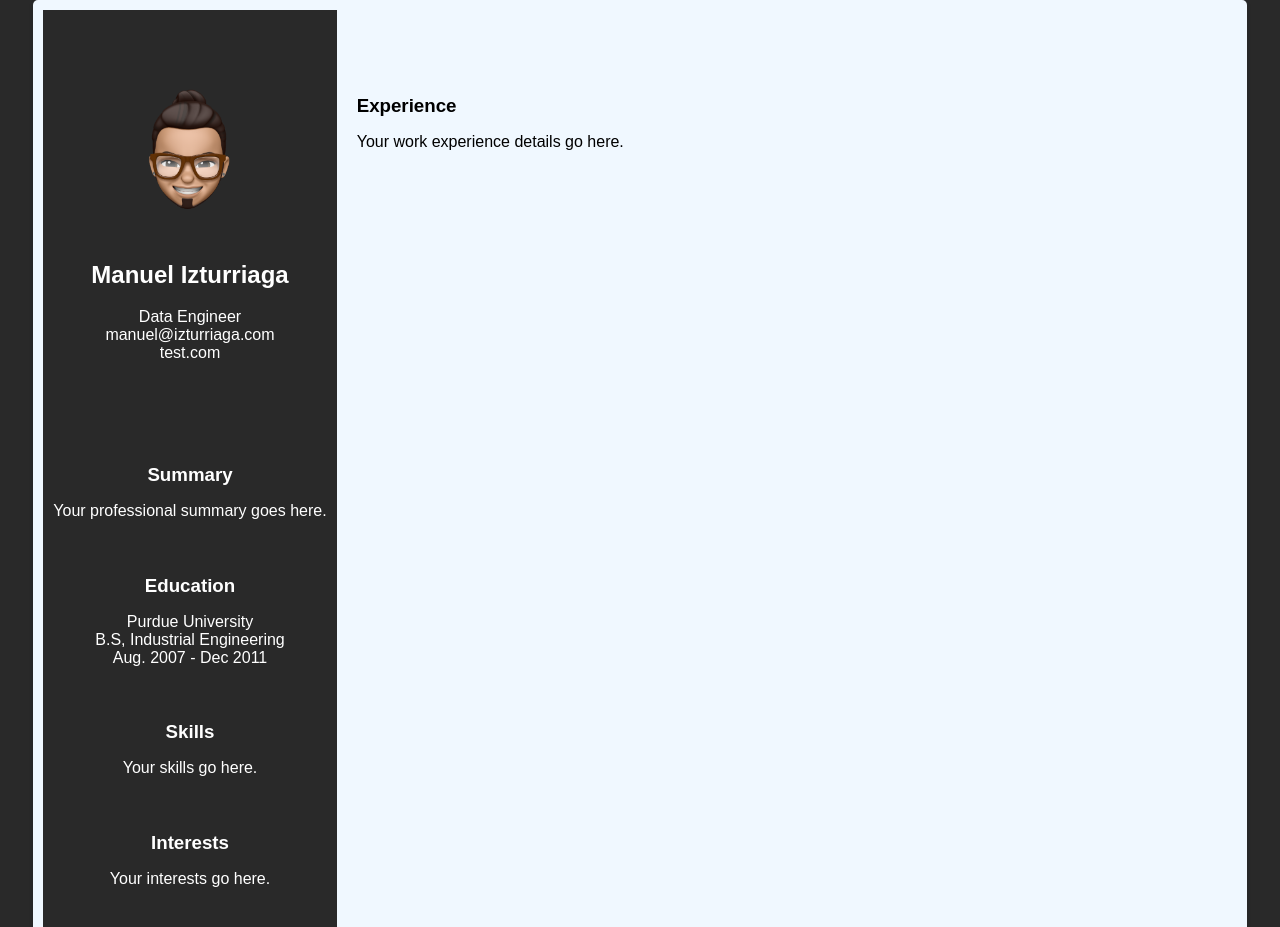
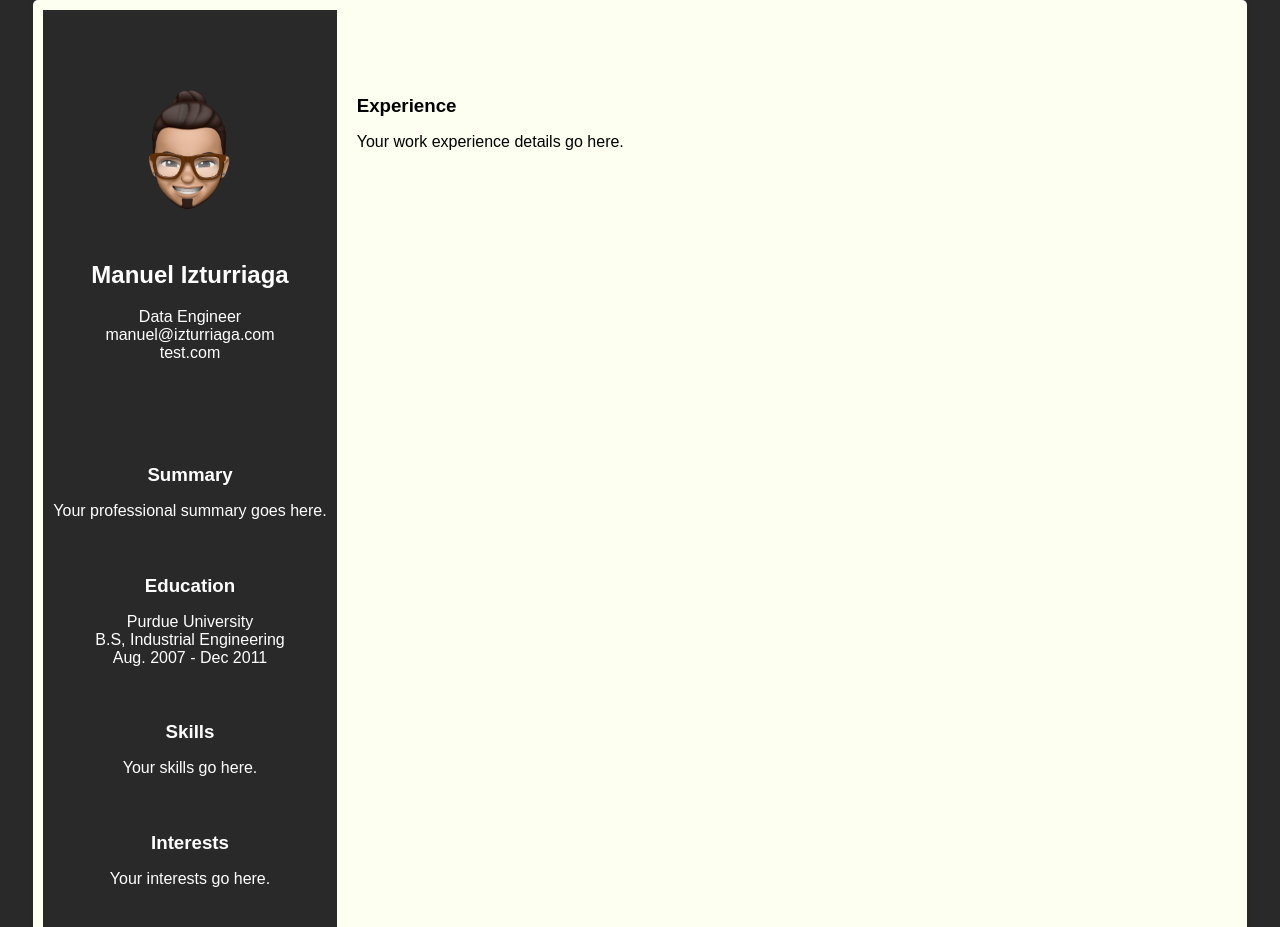
Before and after one commit to manuel-izturriaga/my-website, a plain HTML site: page resume/index.html in a window 1280 px wide. Shown: the top 927 px of the page. Drawn offline with Linux system fonts and the light colour scheme.

Commit message:
Update Resume Color

```diff
--- a/resume/style.css
+++ b/resume/style.css
@@ -13,7 +13,7 @@ body {
     grid-template-columns: 1fr 3fr; /* 1:3 layout */
     gap: 20px;
     padding: 10px;
-    background-color:aliceblue;
+    background-color:rgb(253, 255, 240);
     border-radius: 5px;
     box-shadow: 0 2px 5px rgba(0, 0, 0, 0.1);
     aspect-ratio: 1 / 1.25;
```
